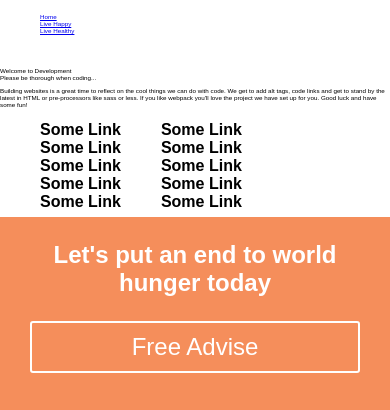
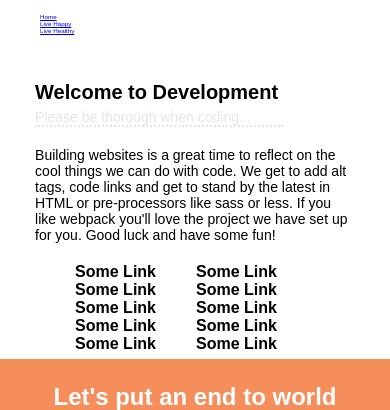
Before and after one commit to halfed/kaiser-project, a website: page index.html in a window 390 px wide. Shown: the top 410 px of the page. Drawn offline with Linux system fonts and the light colour scheme.

Commit message:
continuing to update css for responsive design

```diff
--- a/index.html
+++ b/index.html
@@ -21,8 +21,8 @@
     <!--script src="build/app.js"></script-->
     <div class="carousel">
     	<ul>
-    		<li></li>
-    		<li></li>
+    		<li><img src="" class="active"></li>
+    		<li><img src=""></li>
     	</ul>
     </div>
 
--- a/src/stylesheets/main.scss
+++ b/src/stylesheets/main.scss
@@ -4,6 +4,18 @@ html, body {
 	height: 100%;
 	margin: 0;
 	color: #fff;
+}
+
+.carousel ul > li {
+	display: none;
+
+	img {
+		width: 100%;
+	}
+}
+
+.active {
+	display: block;
 }
 
 .comments-container {
@@ -20,6 +32,25 @@ html, body {
 .main {
 	display: flex;
 	color: #000000;
+	font-weight: bold;
+	padding: 0 9%;
+
+	.content-header {
+		font-size: 2rem;
+
+		.content-light-border-bottom {
+			font-size: 1.4rem;
+			font-weight: normal;
+			color: #E5E5E5;
+			border-bottom: 2px dotted #E5E5E5;
+			padding: 0 32px 0 0;
+		}
+	}
+
+	.content {
+		font-size: 1.4rem;
+		font-weight: normal;
+	}
 
 	.link-container {
 		display: flex;
@@ -42,7 +73,7 @@ html, body {
 
 .free-advise {
 	background-color: #F58E5B;
-	padding: 0px 30px;
+	padding: 0px 9%;
 
 	p {
 		color: #FFFFFF;
```
Also changed, not shown: src/stylesheets/main.css, 1 other file.
